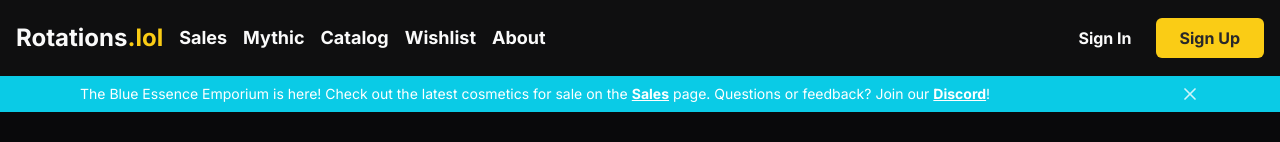
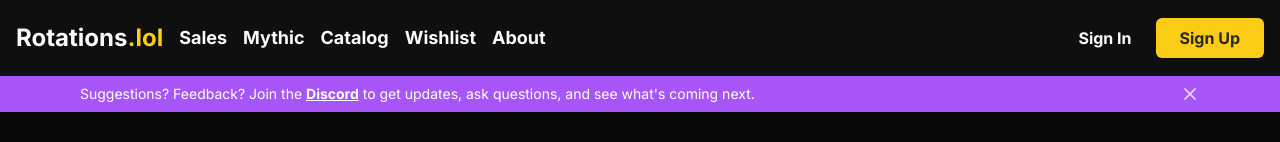
Before and after one commit to zandonella/rotations-lol, a React (Vite) app: page / in a window 1280 px wide. Shown: the top 142 px of the page. Built offline with nearby package versions, Linux system fonts and the light colour scheme; no server answers; the database is empty.

Commit message:
update banner

```diff
--- a/src/components/AnnouncementBanner.tsx
+++ b/src/components/AnnouncementBanner.tsx
@@ -1,7 +1,7 @@
 import { useEffect, useState } from 'react';
 import { LuX } from 'react-icons/lu';
 
-const ANNOUNCEMENT_ID = 'blue-essence-emporium-v1';
+const ANNOUNCEMENT_ID = 'discord-v2';
 
 export default function AnnouncementBanner() {
     const [visible, setVisible] = useState(false);
@@ -27,27 +27,19 @@ export default function AnnouncementBanner() {
     if (!visible) return null;
 
     return (
-        <div className="bg-chart-4 text-white">
+        <div className="bg-chart-5 text-white">
             <div className="mx-auto flex max-w-6xl items-center justify-between px-4 py-2">
                 <p className="text-sm">
-                    The Blue Essence Emporium is here! Check out the latest
-                    cosmetics for sale on the
-                    <a
-                        href="/sales"
-                        className="hover:text-primary ml-1 font-bold underline"
-                    >
-                        Sales
-                    </a>{' '}
-                    page. Questions or feedback? Join our
+                    Suggestions? Feedback? Join the{' '}
                     <a
                         href="https://discord.com/invite/Fpzg57GMDR"
                         target="_blank"
                         rel="noopener noreferrer"
-                        className="hover:text-primary ml-1 font-bold underline"
+                        className="hover:text-primary font-bold underline"
                     >
                         Discord
                     </a>
-                    !
+                    {' '} to get updates, ask questions, and see what's coming next.
                 </p>
 
                 <button
```
